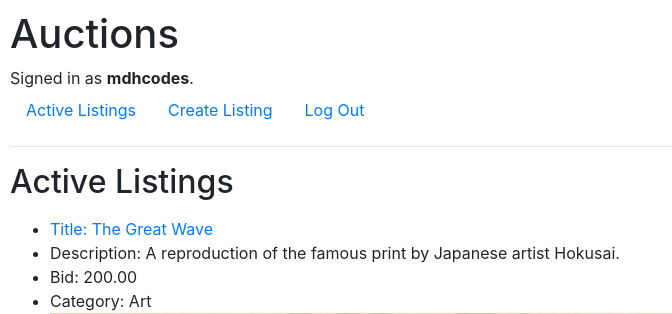
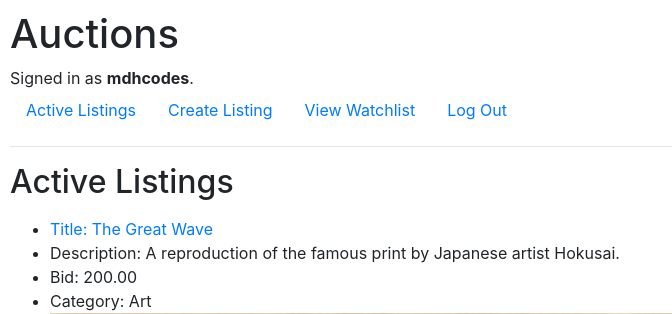
Before and after one commit to mdhcodes/commerce, a Django app: page / in a window 1280 px wide. Shown: the top 314 px of the page, without its empty margins (0-672 px from the left). Run offline with Django 5.2, Linux system fonts and the light colour scheme; a user stored in the database is signed in; data comes from the database, SQL or seed files in the repository; some libraries are stand-ins or nearby versions.

Commit message:
Add watchList.html and complete functionality

```diff
--- a/auctions/templates/auctions/layout.html
+++ b/auctions/templates/auctions/layout.html
@@ -24,7 +24,9 @@
                 <li>
                     <a class="nav-link" href="{% url 'new_listing' %}">Create Listing</a><!-- Link to create a new_listing -->
                 </li>
-
+                <li>
+                    <a class="nav-link" href="{% url 'watchList' %}">View Watchlist</a><!-- Link to view items on watchlist -->
+                </li>
                 <li class="nav-item">
                     <a class="nav-link" href="{% url 'logout' %}">Log Out</a>
                 </li>
--- a/auctions/urls.py
+++ b/auctions/urls.py
@@ -15,4 +15,6 @@ urlpatterns = [
     path("add_to_watchlist/<int:id>", views.add_to_watchlist, name="add_to_watchlist"),
     # Add path to remove an item/listing from the user's Watchlist
     path("remove_from_watchlist/<int:id>", views.remove_from_watchlist, name="remove_from_watchlist"),
+    # Add path to watchlist page.
+    path("watchList", views.watchList, name="watchList")
 ]
--- a/auctions/views.py
+++ b/auctions/views.py
@@ -179,7 +179,7 @@ def listing(request, id):
 
 
 """
-Watchlist
+Watchlist - Add/Remove Items
 If the user is signed in, the may add the item to their “Watchlist.”
 If the item is already on the watchlist, they may remove it.
 """
@@ -224,3 +224,24 @@ def remove_from_watchlist(request, id):
         # Redirect to listing.html passing the argument 'id' for the listing
         # https://stackoverflow.com/questions/52575418/reverse-with-prefix-argument-after-must-be-an-iterable-not-int
         return HttpResponseRedirect(reverse("listing", args=(listing_id,)))
+
+
+"""
+Watchlist Page: Authenticated users may access a Watchlist page, which displays all of the listings on their watchlist.
+Clicking on any of the listings takes the user to that listing’s page.
+"""
+
+def watchList(request):
+    user_name = request.user
+
+    # https://docs.djangoproject.com/en/5.0/topics/db/queries/#following-relationships-backward
+    # https://stackoverflow.com/questions/2642613/what-is-related-name-used-for
+    # Get all listings / watchlists for the current user
+    get_user_watchList = user_name.watch_list.all()
+    print("Get User WatchList", get_user_watchList)
+
+    context = {
+        "watchList": get_user_watchList
+    }
+
+    return render(request, "auctions/watchlist.html", context)
```
Also changed, not shown: auctions/templates/auctions/watchList.html (added, +21 -0 lines).
